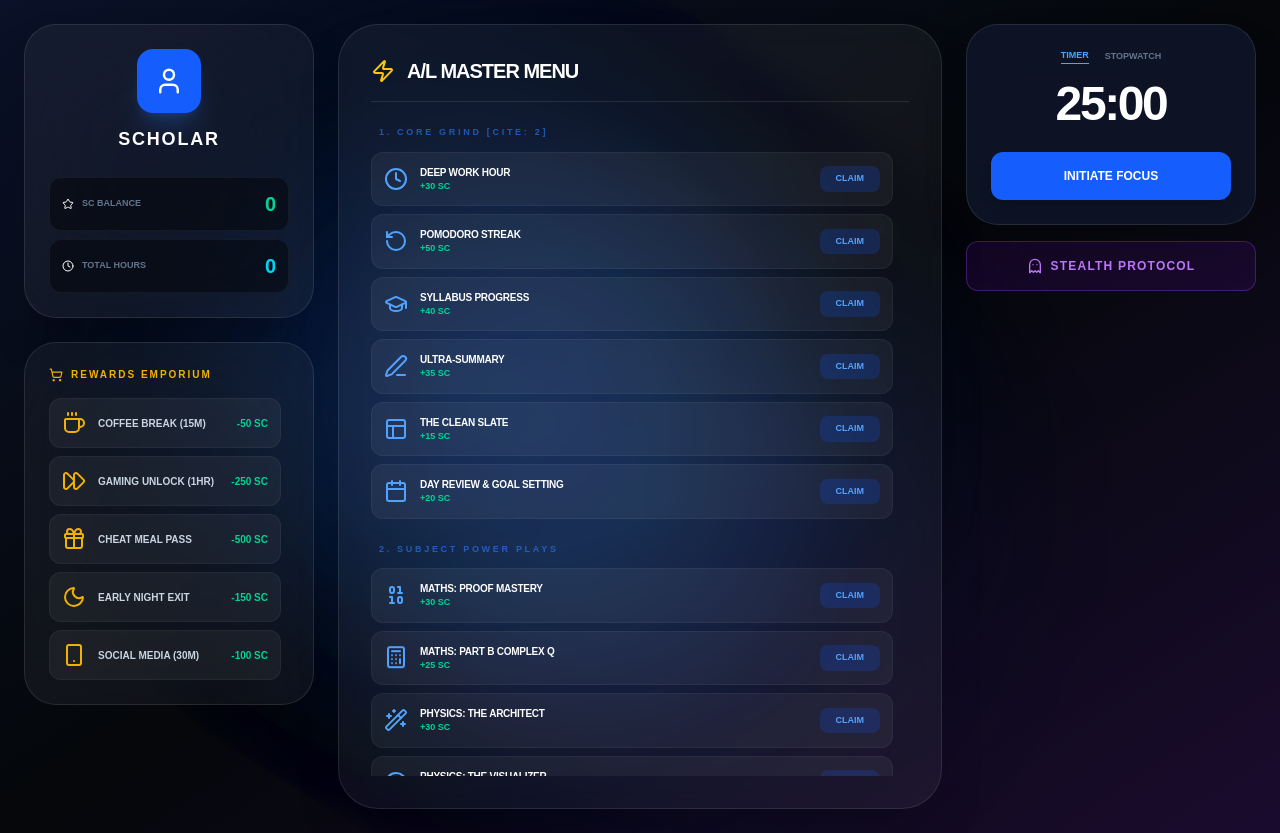
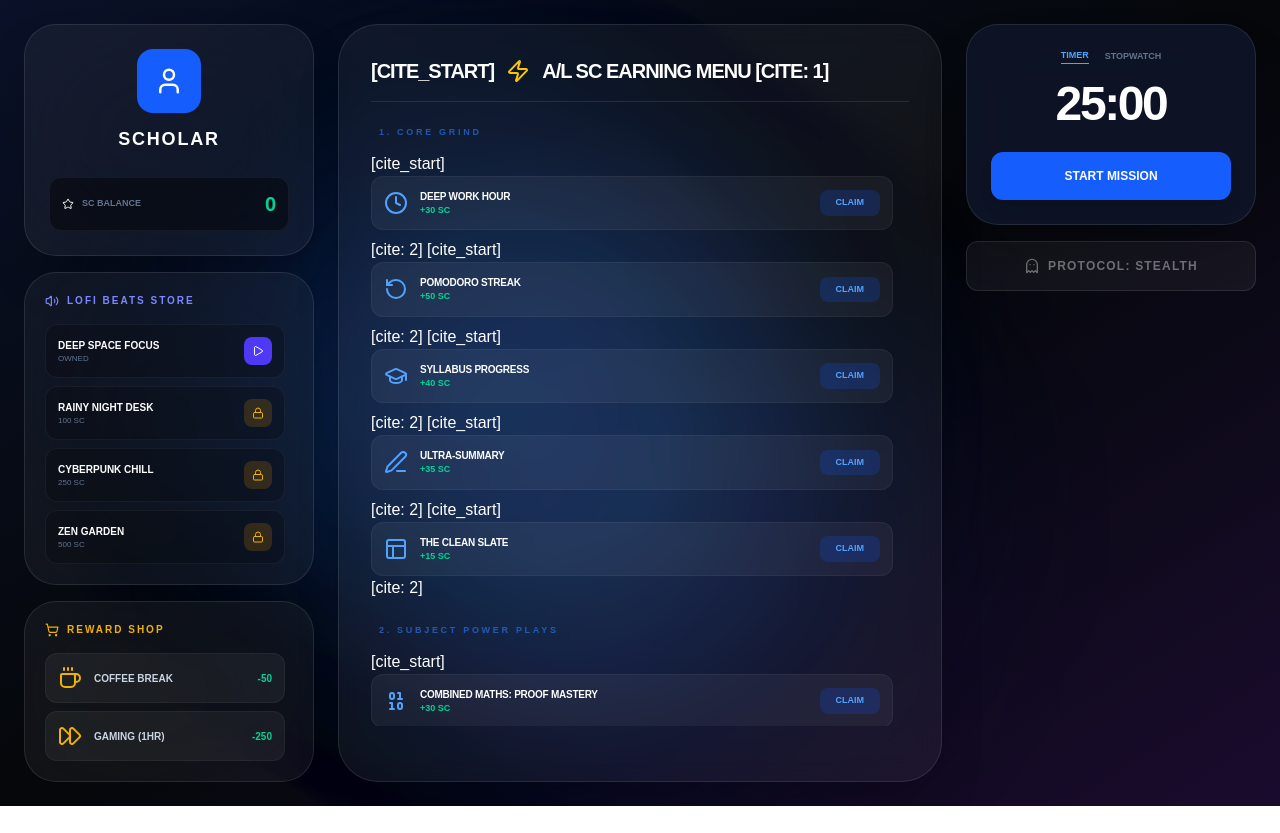
Before and after one commit to ThehanSanvidu/StudyCredit-, a Next.js app: page / in a window 1280 px wide. After the commit the page ends 806 px from the top, so only its background shows below. Built offline with nearby package versions, Linux system fonts and the light colour scheme.

Commit message:
lofi upgraded

```diff
--- a/src/pages/index.tsx
+++ b/src/pages/index.tsx
@@ -5,9 +5,17 @@ import {
   Trophy, Flame, Target, CheckCircle, User, Zap, Clock, Wand2, Sword, Music, Pause, Play,
   Plus, Minus, Brain, BookOpen, Calculator, RotateCcw, Layout, Edit3, FlaskConical, Beaker,
   Sunrise, Dumbbell, Smartphone, Ghost, GraduationCap, Microscope, Palette, Binary,
-  AlertTriangle, Calendar, ShoppingCart, Coffee, FastForward, Gift, Moon, Star
+  AlertTriangle, Calendar, ShoppingCart, Coffee, FastForward, Gift, Moon, Star, Volume2, Lock
 } from 'lucide-react';
 import confetti from 'canvas-confetti';
+
+// LOFI TRACK DATA
+const LOFI_LIBRARY = [
+  { id: 'track1', name: 'Deep Space Focus', url: 'https://stream.zeno.fm/0r0xa792kwzuv', cost: 0, unlocked: true },
+  { id: 'track2', name: 'Rainy Night Desk', url: 'https://www.soundhelix.com/examples/mp3/SoundHelix-Song-8.mp3', cost: 100, unlocked: false },
+  { id: 'track3', name: 'Cyberpunk Chill', url: 'https://www.soundhelix.com/examples/mp3/SoundHelix-Song-2.mp3', cost: 250, unlocked: false },
+  { id: 'track4', name: 'Zen Garden', url: 'https://www.soundhelix.com/examples/mp3/SoundHelix-Song-3.mp3', cost: 500, unlocked: false },
+];
 
 export default function StudyCreditsUltimateOS() {
   const [sc, setSc] = useState(0);
@@ -19,6 +27,8 @@ export default function StudyCreditsUltimateOS() {
   const [isActive, setIsActive] = useState(false);
   const [stopwatchTime, setStopwatchTime] = useState(0);
   const [isPlaying, setIsPlaying] = useState(false);
+  const [unlockedTracks, setUnlockedTracks] = useState(['track1']);
+  const [currentTrack, setCurrentTrack] = useState(LOFI_LIBRARY[0]);
   const audioRef = useRef<HTMLAudioElement | null>(null);
 
   useEffect(() => {
@@ -26,9 +36,23 @@ export default function StudyCreditsUltimateOS() {
     setName(savedName);
     setSc(Number(localStorage.getItem(`sc_${savedName}`)) || 0);
     setTotalHours(Number(localStorage.getItem(`hours_${savedName}`)) || 0);
-    audioRef.current = new Audio("https://stream.zeno.fm/0r0xa792kwzuv");
+    const savedTracks = JSON.parse(localStorage.getItem(`tracks_${savedName}`) || '["track1"]');
+    setUnlockedTracks(savedTracks);
+
+    audioRef.current = new Audio(currentTrack.url);
     audioRef.current.loop = true;
   }, []);
+
+  // Update audio source when track changes
+  useEffect(() => {
+    if (audioRef.current) {
+      const wasPlaying = isPlaying;
+      audioRef.current.pause();
+      audioRef.current = new Audio(currentTrack.url);
+      audioRef.current.loop = true;
+      if (wasPlaying) audioRef.current.play();
+    }
+  }, [currentTrack]);
 
   useEffect(() => {
     let interval: any;
@@ -56,11 +80,16 @@ export default function StudyCreditsUltimateOS() {
     confetti({ particleCount: 150, spread: 60 });
   };
 
-  const buyReward = (cost: number, itemName: string) => {
+  const buyReward = (cost: number, itemName: string, isTrack = false, trackId = "") => {
     if (sc >= cost) {
       const total = sc - cost;
       setSc(total);
       localStorage.setItem(`sc_${name}`, total.toString());
+      if (isTrack) {
+        const newTracks = [...unlockedTracks, trackId];
+        setUnlockedTracks(newTracks);
+        localStorage.setItem(`tracks_${name}`, JSON.stringify(newTracks));
+      }
       alert(`REWARD ACTIVATED: ${itemName} 🎁`);
     } else {
       alert("INSUFFICIENT CREDITS ❌");
@@ -89,17 +118,14 @@ export default function StudyCreditsUltimateOS() {
       <AnimatePresence>
         {isGhostMode && (
           <motion.div initial={{ opacity: 0 }} animate={{ opacity: 1 }} exit={{ opacity: 0 }}
-            className="fixed inset-0 z-[100] bg-black/95 flex flex-col items-center justify-center pointer-events-none"
+            className="fixed inset-0 z-[100] bg-black/98 flex flex-col items-center justify-center pointer-events-none"
           >
-            <p className="text-9xl font-mono font-black tracking-tighter text-white/10 absolute select-none">
-              {formatTime(timerMode === 'pomodoro' ? timeLeft : stopwatchTime)}
-            </p>
             <div className="text-center z-10 pointer-events-auto">
-              <p className="text-[14rem] font-mono font-black tracking-tighter mb-4 text-white/80 drop-shadow-[0_0_30px_rgba(255,255,255,0.2)] leading-none">
+              <p className="text-[14rem] font-mono font-black tracking-tighter mb-4 text-white/90 drop-shadow-[0_0_30px_rgba(255,255,255,0.2)] leading-none">
                 {formatTime(timerMode === 'pomodoro' ? timeLeft : stopwatchTime)}
               </p>
-              <button onClick={() => setIsGhostMode(false)} className="mt-12 text-[10px] font-black tracking-[1em] text-white/30 hover:text-white uppercase transition-all">
-                [ ESCAPE_VOID ]
+              <button onClick={() => setIsGhostMode(false)} className="mt-12 text-[10px] font-black tracking-[1em] text-white/20 hover:text-white uppercase transition-all">
+                [ EXIT_VOID ]
               </button>
             </div>
           </motion.div>
@@ -109,92 +135,101 @@ export default function StudyCreditsUltimateOS() {
       <div className="max-w-screen-2xl mx-auto grid grid-cols-1 lg:grid-cols-12 gap-6 relative z-10">
 
         {/* LEFT: IDENTITY & STORE 👤🛒 */}
-        <aside className="lg:col-span-3 space-y-6">
-          <div className="bg-white/5 backdrop-blur-3xl p-6 rounded-[2rem] border border-white/10 shadow-2xl">
-            <div className="flex flex-col items-center">
-              <div className="w-16 h-16 bg-blue-600 rounded-2xl flex items-center justify-center mb-3 shadow-xl shadow-blue-500/20"><User size={30} /></div>
-              <input value={name} onChange={(e) => {setName(e.target.value); localStorage.setItem('study_sync_name', e.target.value);}}
-                className="bg-transparent text-center text-lg font-black uppercase tracking-widest border-none focus:ring-0 w-full" placeholder="NAME_KEY" />
-              <div className="mt-6 w-full space-y-2">
-                <StatBox label="SC Balance" value={sc} color="text-emerald-400" icon={<Star size={12}/>} />
-                <StatBox label="Total Hours" value={totalHours} color="text-cyan-400" icon={<Clock size={12}/>} />
-              </div>
+        <aside className="lg:col-span-3 space-y-4">
+          <div className="bg-white/5 backdrop-blur-3xl p-6 rounded-[2rem] border border-white/10 shadow-2xl text-center">
+            <div className="w-16 h-16 bg-blue-600 rounded-2xl flex items-center justify-center mb-3 mx-auto"><User size={30} /></div>
+            <input value={name} onChange={(e) => {setName(e.target.value); localStorage.setItem('study_sync_name', e.target.value);}}
+              className="bg-transparent text-center text-lg font-black uppercase tracking-widest border-none focus:ring-0 w-full" placeholder="NAME_KEY" />
+            <div className="mt-6 space-y-2">
+              <StatBox label="SC Balance" value={sc} color="text-emerald-400" icon={<Star size={12}/>} />
             </div>
           </div>
 
-          <div className="bg-white/5 backdrop-blur-3xl p-6 rounded-[2rem] border border-white/10">
+          {/* LOFI PLAYER & STORE */}
+          <div className="bg-white/5 backdrop-blur-3xl p-5 rounded-[2rem] border border-white/10">
+            <h3 className="text-[10px] font-black text-indigo-400 mb-4 flex items-center gap-2 uppercase tracking-[0.2em]">
+              <Volume2 size={14}/> Lofi Beats Store
+            </h3>
+            <div className="space-y-2 max-h-[250px] overflow-y-auto pr-2 custom-scrollbar">
+              {LOFI_LIBRARY.map(track => {
+                const isUnlocked = unlockedTracks.includes(track.id);
+                return (
+                  <div key={track.id} className="flex items-center justify-between p-3 bg-black/20 rounded-xl border border-white/5">
+                    <div className="flex flex-col">
+                      <span className="text-[10px] font-black uppercase">{track.name}</span>
+                      <span className="text-[8px] text-slate-500">{isUnlocked ? "OWNED" : `${track.cost} SC`}</span>
+                    </div>
+                    {isUnlocked ? (
+                      <button onClick={() => {setCurrentTrack(track); if(!isPlaying && audioRef.current) {audioRef.current.play(); setIsPlaying(true);}}}
+                        className={`p-2 rounded-lg ${currentTrack.id === track.id ? 'bg-indigo-600' : 'bg-white/5'}`}>
+                        {currentTrack.id === track.id && isPlaying ? <Pause size={12}/> : <Play size={12}/>}
+                      </button>
+                    ) : (
+                      <button onClick={() => buyReward(track.cost, track.name, true, track.id)} className="p-2 bg-yellow-600/20 text-yellow-500 rounded-lg">
+                        <Lock size={12}/>
+                      </button>
+                    )}
+                  </div>
+                );
+              })}
+            </div>
+          </div>
+
+          <div className="bg-white/5 backdrop-blur-3xl p-5 rounded-[2rem] border border-white/10">
             <h3 className="text-[10px] font-black text-yellow-500 mb-4 flex items-center gap-2 uppercase tracking-[0.2em]">
-              <ShoppingCart size={14}/> Rewards Emporium
+              <ShoppingCart size={14}/> Reward shop
             </h3>
-            <div className="space-y-2 max-h-[300px] overflow-y-auto pr-2 custom-scrollbar">
-              <RewardItem name="Coffee Break (15m)" cost={50} icon={<Coffee/>} onClick={() => buyReward(50, "Coffee Break")} />
-              <RewardItem name="Gaming Unlock (1hr)" cost={250} icon={<FastForward/>} onClick={() => buyReward(250, "Gaming Unlock")} />
-              <RewardItem name="Cheat Meal Pass" cost={500} icon={<Gift/>} onClick={() => buyReward(500, "Cheat Meal")} />
-              <RewardItem name="Early Night Exit" cost={150} icon={<Moon/>} onClick={() => buyReward(150, "Early Night")} />
-              <RewardItem name="Social Media (30m)" cost={100} icon={<Smartphone/>} onClick={() => buyReward(100, "Social Media")} />
+            <div className="space-y-2 max-h-[150px] overflow-y-auto pr-2 custom-scrollbar">
+              <RewardItem name="Coffee Break" cost={50} icon={<Coffee/>} onClick={() => buyReward(50, "Coffee Break")} />
+              <RewardItem name="Gaming (1hr)" cost={250} icon={<FastForward/>} onClick={() => buyReward(250, "Gaming Unlock")} />
             </div>
           </div>
         </aside>
 
         {/* MAIN: TASK TERMINAL 📋 */}
         <main className="lg:col-span-6 bg-white/5 backdrop-blur-md p-8 rounded-[2.5rem] border border-white/10 shadow-2xl">
-          <div className="flex justify-between items-center mb-6 border-b border-white/10 pb-4">
-            <h1 className="text-xl font-black flex items-center gap-3 uppercase tracking-tighter">
-              <Zap className="text-yellow-400" /> A/L Master Menu
-            </h1>
-          </div>
+          <h1 className="text-xl font-black mb-6 flex items-center gap-3 uppercase tracking-tighter border-b border-white/10 pb-4">
+            [cite_start]<Zap className="text-yellow-400" /> A/L SC Earning Menu [cite: 1]
+          </h1>
 
-          <div className="space-y-6 max-h-[650px] overflow-y-auto pr-4 custom-scrollbar">
-            <TaskSection title="1. Core Grind [cite: 2]">
-              <TaskRow icon={<Clock className="animate-spin-slow"/>} name="Deep Work Hour" sc={30} onClick={() => addSC(30)} />
-              <TaskRow icon={<RotateCcw className="animate-reverse-spin"/>} name="Pomodoro Streak" sc={50} onClick={() => addSC(50)} />
-              <TaskRow icon={<GraduationCap/>} name="Syllabus Progress" sc={40} onClick={() => addSC(40)} />
-              <TaskRow icon={<Edit3/>} name="Ultra-Summary" sc={35} onClick={() => addSC(35)} />
-              <TaskRow icon={<Layout/>} name="The Clean Slate" sc={15} onClick={() => addSC(15)} />
-              <TaskRow icon={<Calendar/>} name="Day Review & Goal Setting" sc={20} onClick={() => addSC(20)} />
+          <div className="space-y-6 max-h-[600px] overflow-y-auto pr-4 custom-scrollbar">
+            <TaskSection title="1. Core Grind">
+              [cite_start]<TaskRow icon={<Clock className="animate-spin-slow"/>} name="Deep Work Hour" sc={30} onClick={() => addSC(30)} /> [cite: 2]
+              [cite_start]<TaskRow icon={<RotateCcw className="animate-reverse-spin"/>} name="Pomodoro Streak" sc={50} onClick={() => addSC(50)} /> [cite: 2]
+              [cite_start]<TaskRow icon={<GraduationCap/>} name="Syllabus Progress" sc={40} onClick={() => addSC(40)} /> [cite: 2]
+              [cite_start]<TaskRow icon={<Edit3/>} name="Ultra-Summary" sc={35} onClick={() => addSC(35)} /> [cite: 2]
+              [cite_start]<TaskRow icon={<Layout/>} name="The Clean Slate" sc={15} onClick={() => addSC(15)} /> [cite: 2]
             </TaskSection>
 
-            <TaskSection title="2. Subject Power Plays ">
-              <TaskRow icon={<Binary/>} name="Maths: Proof Mastery" sc={30} onClick={() => addSC(30)} />
-              <TaskRow icon={<Calculator className="animate-bounce"/>} name="Maths: Part B Complex Q" sc={25} onClick={() => addSC(25)} />
-              <TaskRow icon={<Wand2/>} name="Physics: The Architect" sc={30} onClick={() => addSC(30)} />
-              <TaskRow icon={<Palette/>} name="Physics: The Visualizer" sc={15} onClick={() => addSC(15)} />
-              <TaskRow icon={<Beaker/>} name="Chemistry: The Alchemist" sc={30} onClick={() => addSC(30)} />
-              <TaskRow icon={<Microscope/>} name="Chemistry: Color Guru" sc={25} onClick={() => addSC(25)} />
-              <TaskRow icon={<FlaskConical/>} name="Redox: The Balancer" sc={20} onClick={() => addSC(20)} />
-              <TaskRow icon={<Calculator/>} name="Stoichiometry Master" sc={20} onClick={() => addSC(20)} />
+            <TaskSection title="2. Subject Power Plays">
+              [cite_start]<TaskRow icon={<Binary/>} name="Combined Maths: Proof Mastery" sc={30} onClick={() => addSC(30)} /> [cite: 2]
+              [cite_start]<TaskRow icon={<Calculator className="animate-bounce"/>} name="Maths: Part B Complex Q" sc={25} onClick={() => addSC(25)} /> [cite: 2]
+              [cite_start]<TaskRow icon={<Wand2/>} name="Physics: The Architect" sc={30} onClick={() => addSC(30)} /> [cite: 2]
+              [cite_start]<TaskRow icon={<Beaker/>} name="Chemistry: The Alchemist" sc={30} onClick={() => addSC(30)} /> [cite: 2]
             </TaskSection>
 
-            <TaskSection title="3. Bonus Multipliers ">
-              <TaskRow icon={<Sunrise/>} name="The Early Bird (Pre-7AM)" sc={40} onClick={() => addSC(40)} />
-              <TaskRow icon={<User/>} name="The Teacher (Feynman)" sc={50} onClick={() => addSC(50)} />
-              <TaskRow icon={<Dumbbell/>} name="Physical Buff (20m)" sc={30} onClick={() => addSC(30)} />
-              <TaskRow icon={<Smartphone/>} name="No-Phone Multiplier (4hr)" sc={20} onClick={() => addSC(20)} />
-            </TaskSection>
-
-            <TaskSection title="4. Heroic Feats ">
-              <TaskRow icon={<Sword className="animate-bounce"/>} name="The Full Mock (3hr)" sc={150} onClick={() => addSC(150)} gold />
-              <TaskRow icon={<Target/>} name="The Weakness Slayer" sc={80} onClick={() => addSC(80)} />
-              <TaskRow icon={<AlertTriangle/>} name="The Error Log (10x)" sc={60} onClick={() => addSC(60)} />
-              <TaskRow icon={<Trophy/>} name="Perfect Week Bonus" sc={250} onClick={() => addSC(250)} gold />
+            <TaskSection title="3. Heroic Feats">
+              [cite_start]<TaskRow icon={<Sword className="animate-bounce"/>} name="The Full Mock (3hr)" sc={150} onClick={() => addSC(150)} gold /> [cite: 3]
+              [cite_start]<TaskRow icon={<Target/>} name="The Weakness Slayer" sc={80} onClick={() => addSC(80)} /> [cite: 3]
+              [cite_start]<TaskRow icon={<Trophy/>} name="Perfect Week Bonus" sc={250} onClick={() => addSC(250)} gold /> [cite: 3]
             </TaskSection>
           </div>
         </main>
 
         {/* RIGHT: CONTROL PANEL ⏱️ */}
-        <aside className="lg:col-span-3 space-y-4 text-center">
-          <div className="bg-slate-900/80 backdrop-blur-2xl p-6 rounded-[2rem] border border-white/10 shadow-2xl">
+        <aside className="lg:col-span-3 space-y-4">
+          <div className="bg-slate-900/80 backdrop-blur-2xl p-6 rounded-[2rem] border border-white/10 shadow-2xl text-center">
             <div className="flex justify-center gap-4 mb-4">
               <button onClick={() => setTimerMode('pomodoro')} className={`text-[9px] font-black uppercase ${timerMode==='pomodoro' ? 'text-blue-400 border-b border-blue-400':'text-slate-500'}`}>Timer</button>
               <button onClick={() => setTimerMode('stopwatch')} className={`text-[9px] font-black uppercase ${timerMode==='stopwatch' ? 'text-blue-400 border-b border-blue-400':'text-slate-500'}`}>Stopwatch</button>
             </div>
             <p className="text-5xl font-mono font-black mb-6 text-white tracking-tighter">{formatTime(timerMode==='pomodoro' ? timeLeft : stopwatchTime)}</p>
             <button onClick={() => setIsActive(!isActive)} className={`w-full py-4 rounded-xl font-black uppercase text-xs transition-all ${isActive ? 'bg-red-500/20 text-red-500 border border-red-500/50' : 'bg-blue-600 shadow-lg'}`}>
-              {isActive ? "Emergency Stop" : "Initiate Focus"}
+              {isActive ? "PAUSE" : "START MISSION"}
             </button>
           </div>
-          <button onClick={() => setIsGhostMode(true)} className="w-full py-4 rounded-xl flex items-center justify-center gap-2 bg-purple-600/10 border border-purple-500/30 text-purple-400 hover:bg-purple-600/20 transition-all text-xs font-black uppercase tracking-widest">
-            <Ghost size={16}/> Stealth Protocol
+          <button onClick={() => setIsGhostMode(true)} className="w-full py-4 rounded-xl flex items-center justify-center gap-2 bg-white/5 border border-white/10 text-white/40 hover:text-white transition-all text-xs font-black uppercase tracking-widest">
+            <Ghost size={16}/> Protocol: Stealth
           </button>
         </aside>
       </div>
@@ -202,12 +237,11 @@ export default function StudyCreditsUltimateOS() {
   );
 }
 
+// Sub-Components
 function StatBox({ label, value, color, icon }: any) {
   return (
-    <div className="bg-black/40 p-3 rounded-xl border border-white/5 flex justify-between items-center group transition-all">
-      <div className="flex items-center gap-2">
-        {icon} <span className="text-[9px] text-slate-500 font-bold uppercase">{label}</span>
-      </div>
+    <div className="bg-black/40 p-3 rounded-xl border border-white/5 flex justify-between items-center">
+      <div className="flex items-center gap-2"> {icon} <span className="text-[9px] text-slate-500 font-bold uppercase">{label}</span> </div>
       <span className={`text-xl font-mono font-black ${color}`}>{value}</span>
     </div>
   );
@@ -215,12 +249,9 @@ function StatBox({ label, value, color, icon }: any) {
 
 function RewardItem({ name, cost, icon, onClick }: any) {
   return (
-    <div onClick={onClick} className="flex items-center justify-between p-3 bg-white/5 border border-white/5 rounded-xl cursor-pointer hover:bg-white/10 transition-all group">
-      <div className="flex items-center gap-3">
-        <div className="text-yellow-500 group-hover:scale-110 transition-transform">{icon}</div>
-        <span className="text-[10px] font-bold text-slate-300 uppercase">{name}</span>
-      </div>
-      <span className="text-[10px] font-black text-emerald-400">-{cost} SC</span>
+    <div onClick={onClick} className="flex items-center justify-between p-3 bg-white/5 border border-white/5 rounded-xl cursor-pointer hover:bg-white/10 transition-all">
+      <div className="flex items-center gap-3"> <div className="text-yellow-500">{icon}</div> <span className="text-[10px] font-bold text-slate-300 uppercase">{name}</span> </div>
+      <span className="text-[10px] font-black text-emerald-400">-{cost}</span>
     </div>
   );
 }
```
